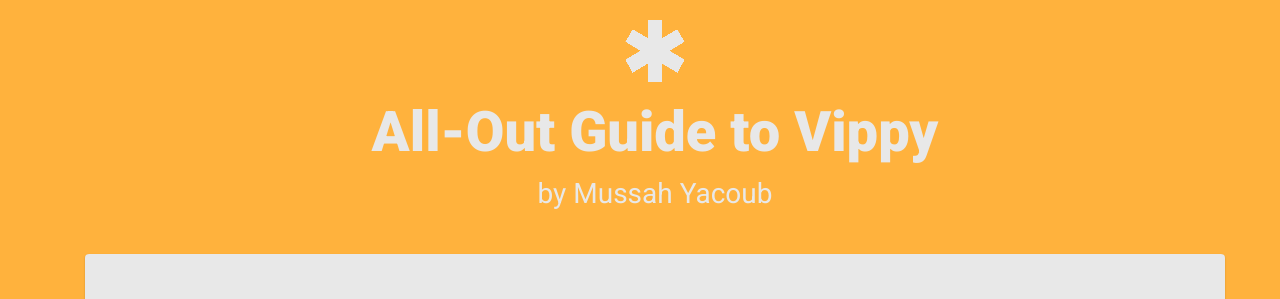
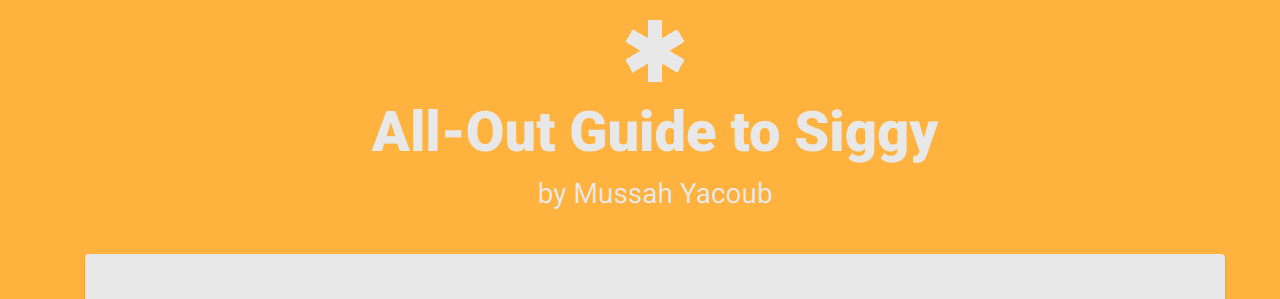
Before and after one commit to all-out/guides, a Jekyll site: the page built from _guides/siggy.md, in a window 1280 px wide and 900 px high. Shown: the top 299 px of the window. Built offline with Jekyll 4.4.1, drawn with Linux system fonts in a browser that asks for light colours.

Commit message:
Update siggy.md

```diff
--- a/_guides/siggy.md
+++ b/_guides/siggy.md
@@ -1,8 +1,8 @@
 ---
 layout: guide
 disabled: false
-title: All-Out Guide to Vippy
-shorttitle: Vippy
+title: All-Out Guide to Siggy
+shorttitle: Siggy
 author: Mussah Yacoub
 excerpt: >
     How to record relevant info in our wormhole mapping software, Vippy.  Our
```
